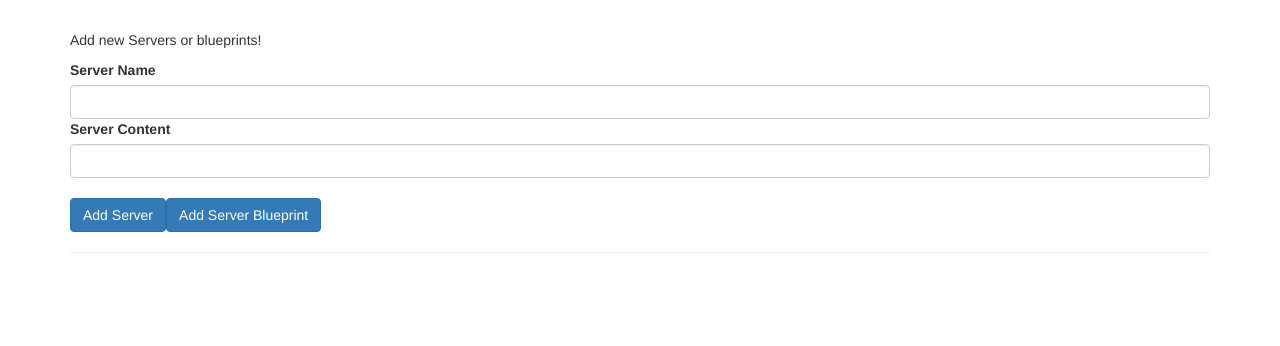
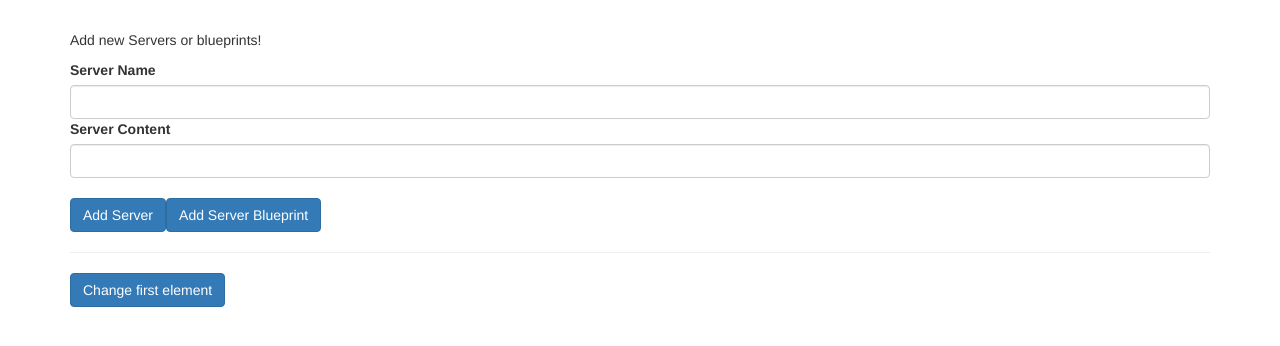
Before and after one commit to gokuljsparkout/Angular-, an Angular app: page / in a window 1280 px wide. Shown: the top 346 px of the page. Built offline with nearby package versions, Linux system fonts and the light colour scheme.

Commit message:
ngOnchanges

```diff
--- a/src/app/app.component.html
+++ b/src/app/app.component.html
@@ -6,15 +6,21 @@
   <hr />
   <div class="row">
     <div class="col-xs-12">
+      <button class="btn btn-primary" (click)="onChangeFirst()">
+        Change first element
+      </button>
       <app-server-element
         [srvElement]="serverElement"
+        [name]="serverElement.name"
         *ngFor="let serverElement of serverElements"
       >
         <p>
           <strong *ngIf="serverElement.type === 'server'" style="color: red">{{
             serverElement.content
           }}</strong>
-          <em *ngIf="serverElement.type === 'blueprint'">{{ serverElement.content }}</em>
+          <em *ngIf="serverElement.type === 'blueprint'">{{
+            serverElement.content
+          }}</em>
         </p></app-server-element
       >
     </div>
--- a/src/app/app.component.ts
+++ b/src/app/app.component.ts
@@ -6,8 +6,7 @@ import { Component } from '@angular/core';
   styleUrls: ['./app.component.css'],
 })
 export class AppComponent {
-  serverElements = [
-  ];
+  serverElements = [];
 
   onServerAdded(serverData: { serverName: string; serverContent: string }) {
     this.serverElements.push({
@@ -17,6 +16,9 @@ export class AppComponent {
     });
   }
 
+  onChangeFirst() {
+    this.serverElements[0].name = 'Changes';
+  }
   onBlueprintAdded(blueprintData: {
     blueprintName: string;
     blueprintContent: string;
@@ -27,5 +29,4 @@ export class AppComponent {
       content: blueprintData.blueprintContent,
     });
   }
-
 }
--- a/src/app/server-element/server-element.component.html
+++ b/src/app/server-element/server-element.component.html
@@ -1,5 +1,6 @@
 <div class="panel panel-default">
-  <div class="panel-heading">{{ element.name }}</div>
+  <!-- <div class="panel-heading">{{ element.name }}</div> -->
+  <div class="panel-heading">{{name }}</div>
   <div class="panel-body">
     <ng-content></ng-content>
   </div>
--- a/src/app/server-element/server-element.component.ts
+++ b/src/app/server-element/server-element.component.ts
@@ -13,6 +13,7 @@ import {
 })
 export class ServerElementComponent implements OnInit, OnChanges {
   @Input('srvElement') element: { type: string; name: string; content: string };
+  @Input() name: string;
 
   constructor() {
     console.log('constructor called');
@@ -20,7 +21,6 @@ export class ServerElementComponent implements OnInit, OnChanges {
   ngOnChanges(changes: SimpleChanges) {
     console.log('ng-OnChanges called');
     console.log(changes);
-     console.log(changes['element']['currentValue'].content);
   }
   ngOnInit() {
     console.log('ngInit called');
```
